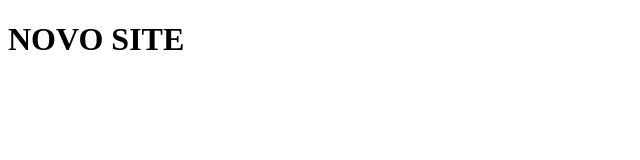
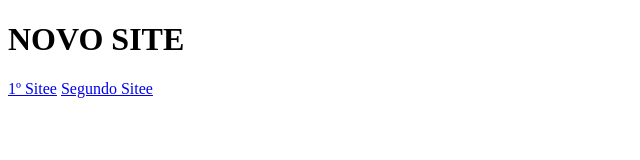
Before and after one commit to Diegosantos-engtads/Diegosantos-engtads.github.io, a plain HTML site: page 01-estudos-html-css/02-novo-site/index.html in a window 1280 px wide. Shown: the whole page, without its empty margins (0-640 px from the left). Drawn offline with Linux system fonts and the light colour scheme.

Commit message:
Update index.html

```diff
--- a/01-estudos-html-css/02-novo-site/index.html
+++ b/01-estudos-html-css/02-novo-site/index.html
@@ -8,6 +8,9 @@
 <body>
     <h1>NOVO SITE</h1>
 
+    <a href="http://diegosantos-engtads.github.io/01-estudos-html-css/01-site-curiosidade-do-android/android.html" target="_blank" rel="noopener noreferrer">1º Sitee</a>
+
+    <a href="http://diegosantos-engtads.github.io/01-estudos-html-css/02-novo-site/index.html" target="_blank" rel="noopener noreferrer">Segundo Sitee</a>
 
 </body>
 
```
